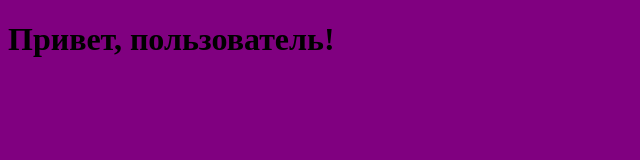
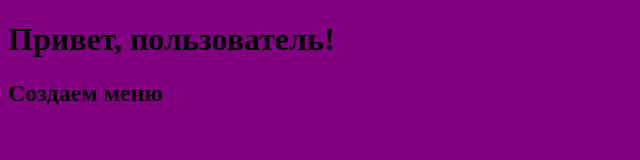
Before and after one commit to Frontender85/github-for-beginners, a plain HTML site: page index.html in a window 1280 px wide. Shown: the whole page, without its empty margins (0-640 px from the left). Drawn offline with Linux system fonts and the light colour scheme.

Commit message:
создали меню

```diff
--- a/index.html
+++ b/index.html
@@ -9,5 +9,6 @@
 </head>
 <body>
     <h1>Привет, пользователь!</h1>
+    <h2>Создаем меню</h2>
 </body>
 </html>
```
